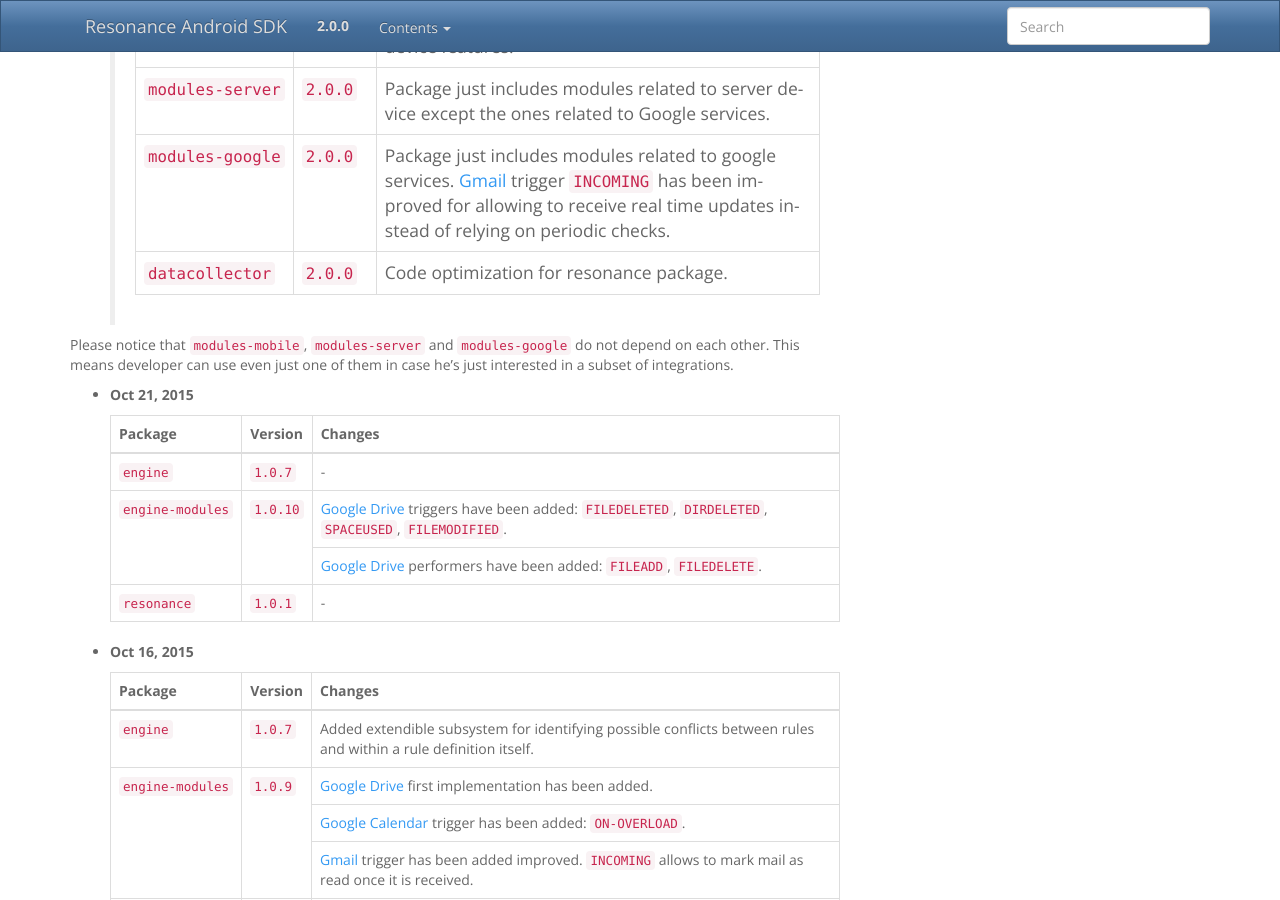
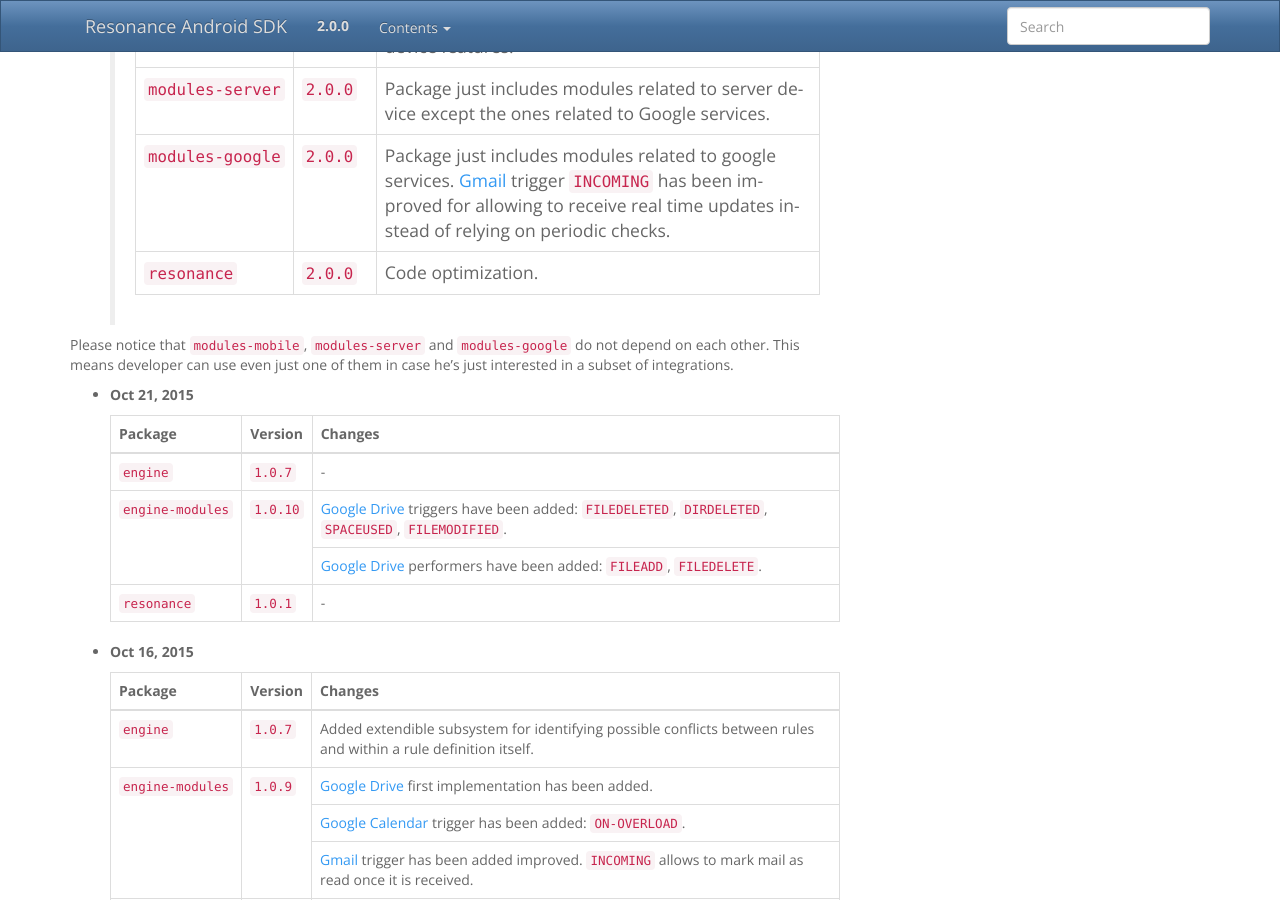
Before and after one commit to atooma/doc-resonance-sdk, a Sphinx documentation site: the page built from docs/source/index.rst, in a window 1280 px wide and 900 px high, scrolled down 2089 px. Built offline with Sphinx 7.4.7, drawn with Linux system fonts in a browser that asks for light colours; pages that are not in the unit, such as notebooks, are missing from menus; some of the changed text lies outside the part shown.

Commit message:
Minor update

```diff
--- a/docs/source/index.rst
+++ b/docs/source/index.rst
@@ -65,7 +65,7 @@
   compile 'com.atooma:modules-mobile:2.0.0'
   compile 'com.atooma:modules-server:2.0.0'
   compile 'com.atooma:modules-google:2.0.0'
-  compile 'com.atooma:datacollector:2.0.0'
+  compile 'com.atooma:resonance:2.0.0'
 
 In addition to application configuration, top level ``build.gradle`` must also include credentials for accessing Atooma packages.
 You can get credentials by following instructions reported in section :ref:`intro-needs`.
@@ -153,7 +153,7 @@
 	|                       |              | allowing to receive real time updates instead of relying on        |
 	|                       |              | periodic checks.                                                   |
 	+-----------------------+--------------+--------------------------------------------------------------------+
-	| ``datacollector``     | ``2.0.0``    | Code optimization for resonance package.                           |
+	| ``resonance``         | ``2.0.0``    | Code optimization.                                                 |
 	+-----------------------+--------------+--------------------------------------------------------------------+
 
 Please notice that ``modules-mobile``, ``modules-server`` and ``modules-google`` do not depend on each other. This means developer can use even just one of them in case he's just interested in a subset of integrations.
```
